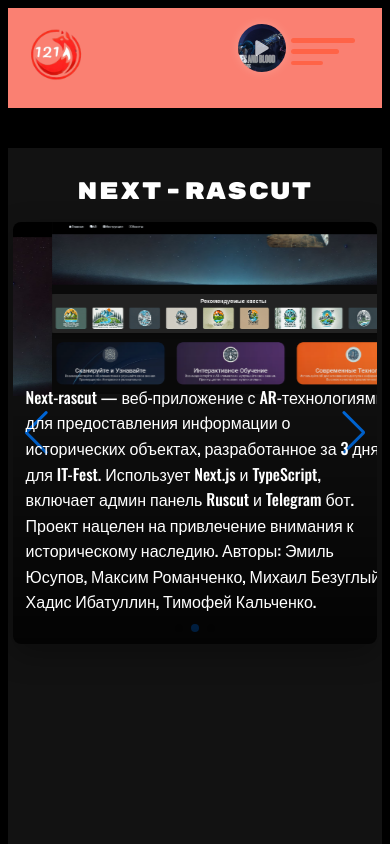
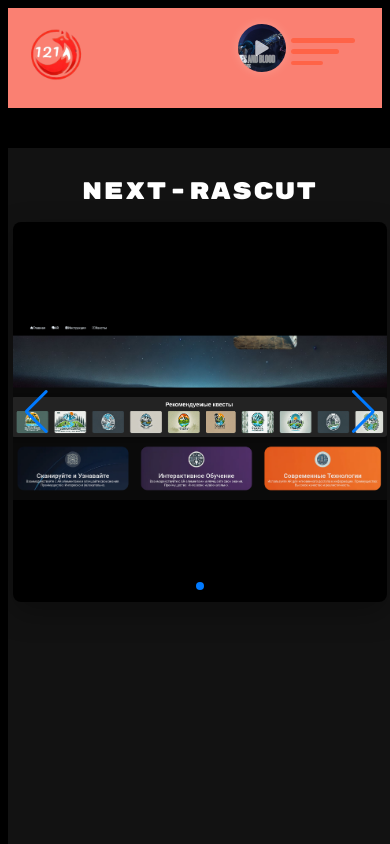
Before and after one commit to Mihuil121/resume, a Next.js app: page /1 in a window 390 px wide. Shown: the top 844 px of the page. Built offline with nearby package versions, Linux system fonts and the light colour scheme; a web font is replaced by a local one.

Commit message:
fix mobile adaptation for improved user experience on smartphones

```diff
--- a/src/app/[idProject]/Iproject.module.scss
+++ b/src/app/[idProject]/Iproject.module.scss
@@ -148,19 +148,16 @@
   color: $text-color;
   background-color: $dark-bg;
 }
-
 @media screen and (max-width: 992px) {
   .container {
     padding: 1.5rem 0.8rem;
     max-width: 90%;
-    overflow-x: hidden;
   }
 
   .swiper {
     height: 70vh;
     max-width: 90%;
     margin: 0 auto 2rem;
-    overflow: hidden;
   }
 
   .title {
@@ -182,21 +179,20 @@
   .container {
     padding: 1rem 0.5rem;
     max-width: 95%;
-    overflow-x: hidden;
   }
 
   .swiper {
     height: 60vh;
     max-width: 95%;
     margin: 0 auto 2rem;
-    overflow: hidden;
   }
 
   .description {
-    opacity: 1;
-    transform: translateY(0);
+    position: static;
+    background: $dark-accent;
     padding: 1rem;
-    width: 100%;
+    margin-top: 1rem;
+    transform: none;
   }
 
   .container :where(.swiper-button-next),
@@ -213,17 +209,7 @@
 @media screen and (max-width: 600px) {
   .container {
     max-width: 100%;
-    overflow-x: hidden;
-
-    /* Apply these styles to make the container act like a wrapper that prevents scrolling */
-    position: relative;
     width: 100vw;
-    box-sizing: border-box;
-
-    /* This class can be passed to a parent wrapper component if needed */
-    &:global(.pageWrapper) {
-      overflow-x: hidden;
-    }
   }
 
   .title {
@@ -231,10 +217,14 @@
   }
 
   .swiper {
-    height: 55vh;
+    height: 50vh;
     max-width: 100%;
-    margin: 0 auto 1.5rem;
-    overflow: hidden;
+    margin: 0 auto 1rem;
+  }
+
+  .description {
+    padding: 0.8rem;
+    margin-top: 0.5rem;
   }
 
   .container :where(.swiper-button-next),
@@ -249,27 +239,22 @@
 
   .image {
     max-width: 100%;
-    object-fit: contain !important;
   }
 }
 
 @media screen and (max-width: $breakpoint-mobile) {
   .container {
     padding: 0.8rem 0.3rem;
-    width: 100%;
-    overflow-x: hidden;
   }
 
   .swiper {
-    height: 50vh;
-    width: 100%;
-    margin: 0 auto 1rem;
-    overflow: hidden;
+    height: 45vh;
+    margin: 0 auto 0.5rem;
   }
 
   .description {
-    padding: 0.8rem;
-    width: 100%;
+    padding: 0.6rem;
+    margin-top: 0.3rem;
   }
 
   .container :where(.swiper-button-next),
@@ -281,27 +266,14 @@
       font-size: 10px;
     }
   }
-
-  .image {
-    width: 100% !important;
-    height: auto !important;
-    max-height: 100%;
-  }
-
-  .swiper-wrapper {
-    overflow: hidden;
-  }
 }
 
 @media screen and (max-width: 375px) {
   .swiper {
-    height: 45vh;
-    width: 100%;
-    overflow: hidden;
+    height: 40vh;
   }
 
   .description {
-    padding: 0.6rem;
-    width: 100%;
+    padding: 0.4rem;
   }
 }
```
